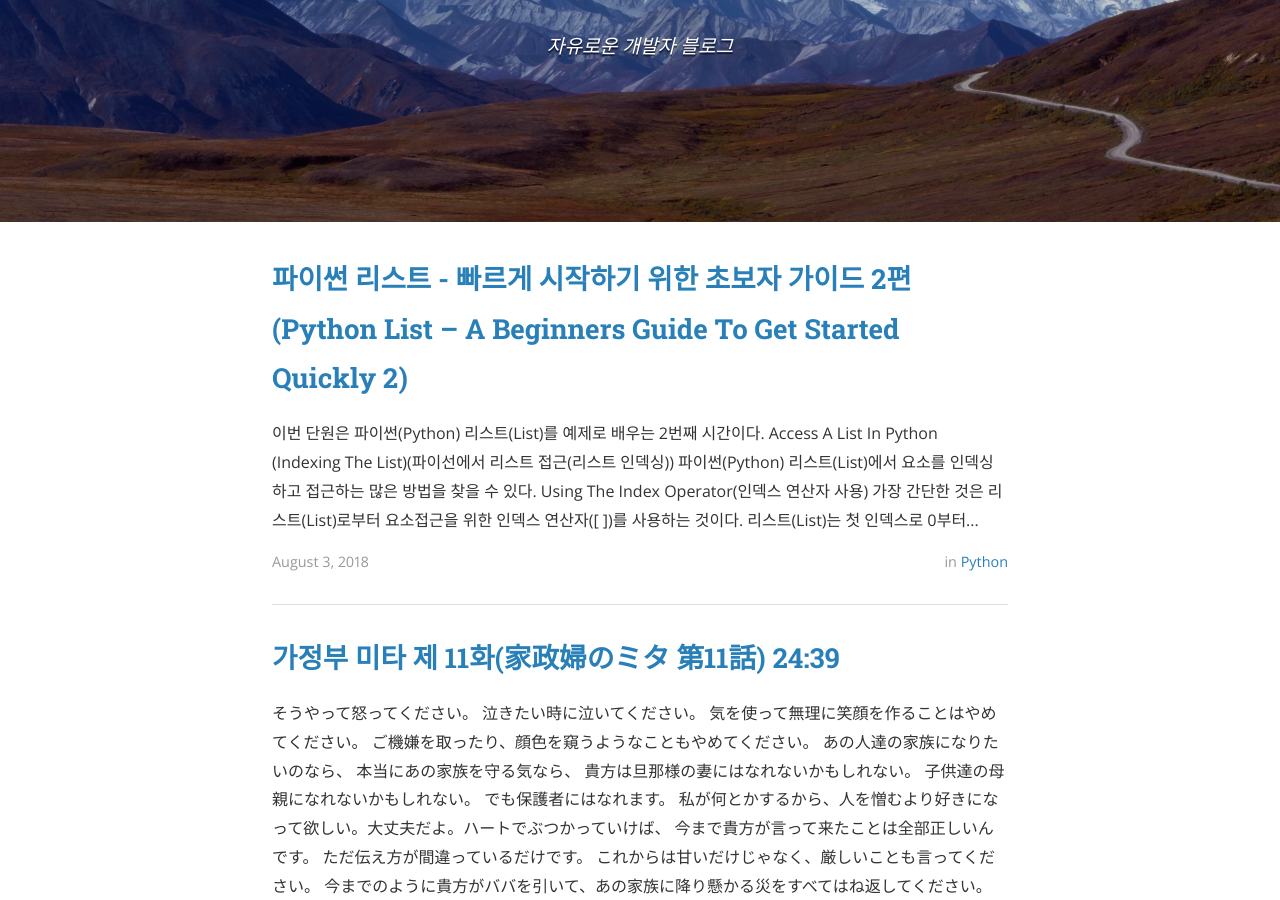
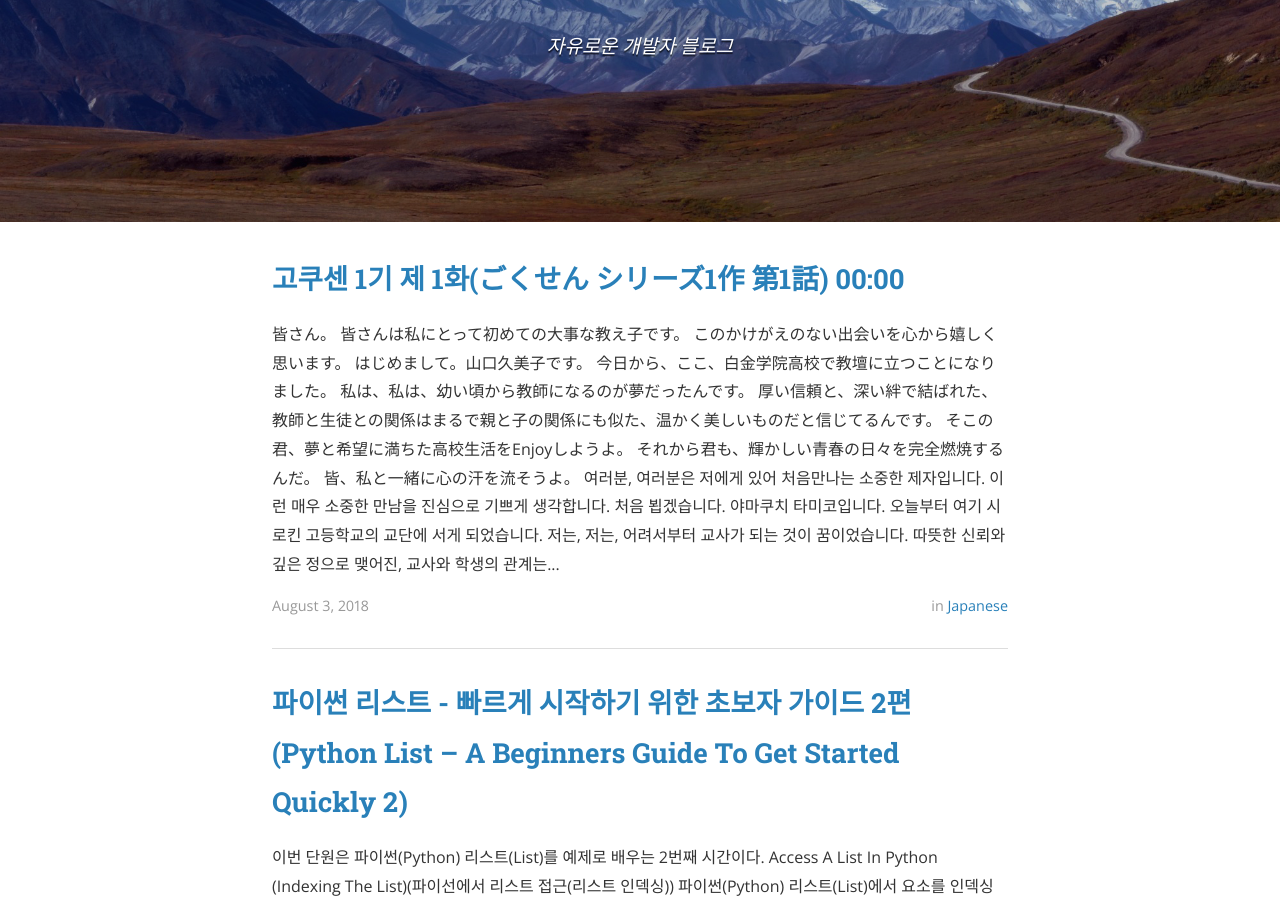
Before and after one commit to myksb1223/myksb1223.github.io, a Jekyll site: the page built from index.html, in a window 1280 px wide and 900 px high, scrolled down 281 px. Built offline with Jekyll 4.4.1, drawn with Linux system fonts in a browser that asks for light colours; nearby versions of some CDN libraries; the list of posts is cut into pages by our own code; some of the changed text lies outside the part shown.

Commit message:
Add new post

```diff
--- /dev/null
+++ b/_posts/2018-08-03-gokusen-season-1-1.md
@@ -0,0 +1,65 @@
+---
+layout: post
+title:  "고쿠센 1기 제 1화(ごくせん シリーズ1作 第1話) 00:00"
+date:   2018-08-03 20:01:00
+author: Seungbeom Kim
+categories: japanese
+tags: 고쿠센 고쿠센1기 고쿠센1화 고쿠센1기1화 ごくせん ごくせん第10話 ごくせんシリーズ1作第1話 일본드라마 일드 dramaofjapan 일본어공부
+sitemap :
+  changefreq : weekly
+  priority : 0.5
+---
+
+<img src="{{ site.baseurl }}/assets/japanese/gokusen_season_1_1.PNG" title="Gokusen season1 ep1" class="post-image">
+
+皆さん。<br>
+皆さんは私にとって初めての大事な教え子です。<br>
+このかけがえのない出会いを心から嬉しく思います。<br>
+はじめまして。山口久美子です。<br>
+今日から、ここ、白金学院高校で教壇に立つことになりました。<br>
+私は、私は、幼い頃から教師になるのが夢だったんです。<br>
+厚い信頼と、深い絆で結ばれた、教師と生徒との関係はまるで親と子の関係にも似た、温かく美しいものだと信じてるんです。<br>
+そこの君、夢と希望に満ちた高校生活をEnjoyしようよ。<br>
+それから君も、輝かしい青春の日々を完全燃焼するんだ。<br>
+皆、私と一緒に心の汗を流そうよ。
+
+여러분,<br>
+여러분은 저에게 있어 처음만나는 소중한 제자입니다.<br>
+이런 매우 소중한 만남을 진심으로 기쁘게 생각합니다.<br>
+처음 뵙겠습니다. 야마쿠치 타미코입니다.<br>
+오늘부터 여기 시로킨 고등학교의 교단에 서게 되었습니다.<br>
+저는, 저는, 어려서부터 교사가 되는 것이 꿈이었습니다.<br>
+따뜻한 신뢰와 깊은 정으로 맺어진, 교사와 학생의 관계는 마치 부모와 자식의 관계와도 닮아, 따뜻하고 아름다운 것으로 믿고 있습니다.<br>
+거기 너, 꿈과 희망으로 찬 고등학교 생활을 즐겨보자.<br>
+그리고 너도, 빛나는 청춘의 날을 완전연소시키자.<br>
+여러분, 저와 함께 마음의 땀을 흘려보자.
+
+히라가나(ひらがな) : みんなさん。<br>
+みんなさんはわたしにとってはじめてのだいじなおしえごです。<br>
+このかけえのないであいをこころからうれしくおもいます。<br>
+はじめまして。やまくちくみこです。<br>
+きょうから、ここ、しろきんがくいんこうこうできょうだんにたつことになりました。<br>
+わたしは、わたしは、おさないころからきょうしになるのがゆめだったんです。<br>
+あついしんらいとふかいきずなでむすばれた、きょうしとせいとのかんけいはまるでおやとこのかんけいにもにた、あたたかくうつくしいものだとしんじてるんです。<br>
+そこのきみ、ゆめときぼうにみちたこうこうせいかつをエンジョイしようよ。<br>
+それからきみも、かがやかしいせいしゅんのひびをかんぜんねんしょうするんだ。<br>
+みんな、わたしといっしょにこころのあせをながそうよ。
+
+한국어 발음(韓国語 発音) : 민나상.<br>
+민나상와와타시니톳테하지메테노다이지나오시에고데스.<br>
+코노카케가에노나이데아이오코코로카라우레시쿠오모이마스.<br>
+하지메마시테. 야마쿠치쿠미코데스.<br>
+쿄우카라, 코코, 시로킨가쿠인코우코우데쿄우단니타츠코토니나리마시타.<br>
+와타시와, 와타시와, 오사나이코로카라쿄우시니나루노가유메닷탄데스.<br>
+아츠이신라이토후카이키즈나데무스바레타, 쿄우시토세이토노칸케이와마루데오야토코노칸케이니모니타, 아타타카쿠우츠쿠시이모노다토신지테룬데스.<br>
+소코노키미, 유메토키보우니미치타코우코우세이카츠오인죠이쇼우요.<br>
+소레카라키미모, 카가야카시이세이슌노히비오칸젠넨쇼우스룬다.<br>
+민나, 와타시토잇쇼니코코로노아세오나가소우요.
+
+일본 드라마를 매일 보는데 하루에 한 단어 또는 한 문장만 알아가도 정말 엄청난 것이라고 생각한다.
+앞에서는 따라 쓸 필요도 없다... 라고 했지만 딕테이션을 하면서 자동적으로 나는 쓰기나 읽기가 같이 공부되는 느낌이 든다. 일단 아직은 하나라도 더 듣는 것이 목표다.
+
+나중에 듣고 말하는 것... 즉, 원어민과 대화가 잘 되면... 그 때 쓰고 읽는 것 공부하려고 한다.
+역시나 사람의 욕심은 끝이 없다... 점점 길어지고 있다..ㅠㅠ
+
+instagram : [dramaofjapan](https://www.instagram.com/p/Bk3ADkzDWlg/?taken-by=dramaofjapan)
```
Also changed, not shown: _posts/2018-07-17-Kaseifu-no-Mitazono-2.md (+1 -1 lines), assets/japanese/gokusen_season_1_1.PNG (added), assets/japanese/gokusen_season_1_10.PNG (added), assets/japanese/gokusen_season_1_11.PNG (added), assets/japanese/gokusen_season_1_12.PNG (added), assets/japanese/gokusen_season_1_13-1.PNG (added), assets/japanese/gokusen_season_1_13-2.PNG (added), assets/japanese/gokusen_season_1_2.PNG (added), assets/japanese/gokusen_season_1_3.PNG (added), assets/japanese/gokusen_season_1_4.PNG (added), assets/japanese/gokusen_season_1_5.PNG (added), assets/japanese/gokusen_season_1_6.PNG (added), assets/japanese/gokusen_season_1_7.PNG (added), assets/japanese/gokusen_season_1_8.PNG (added), 2 more files.
